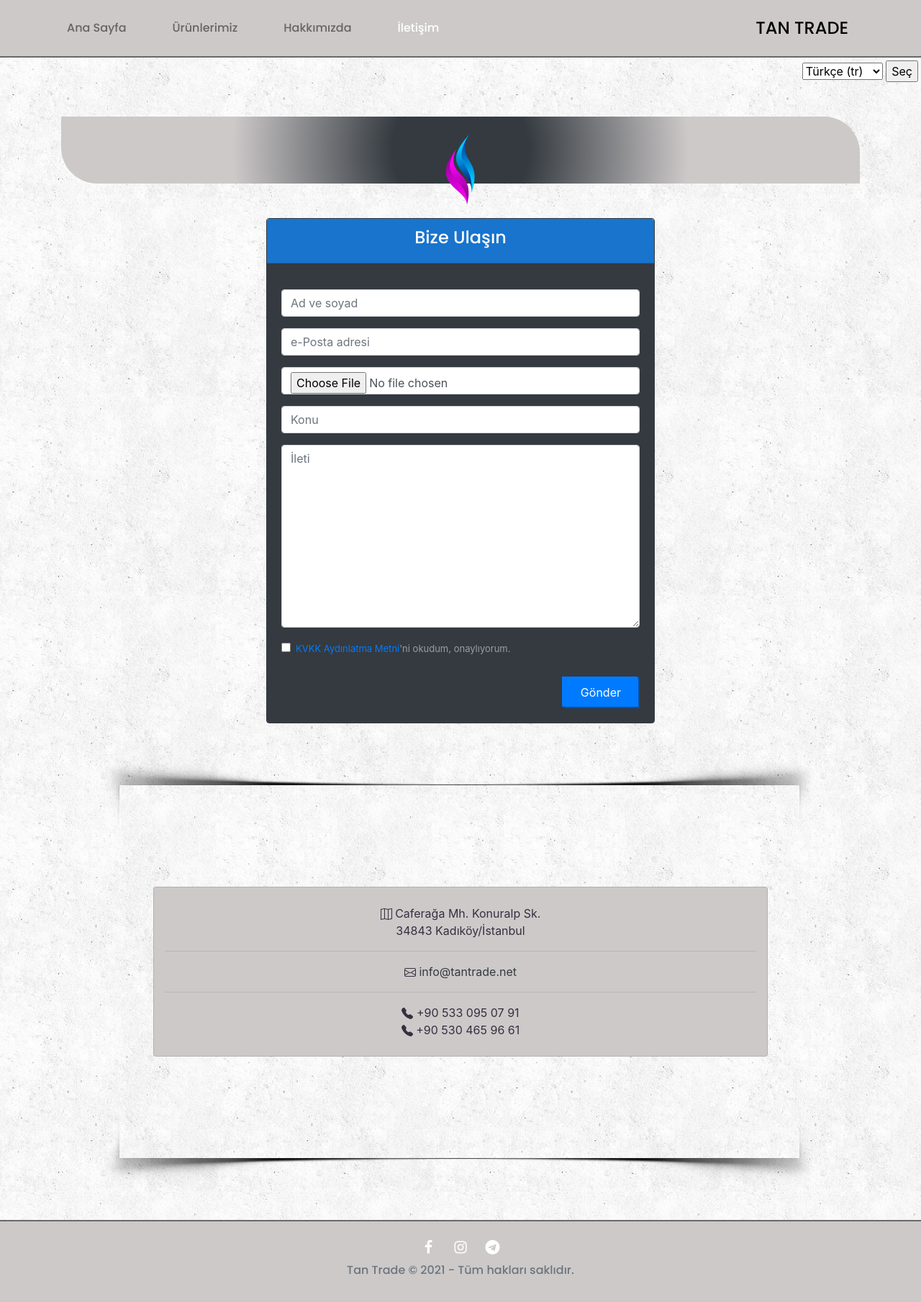
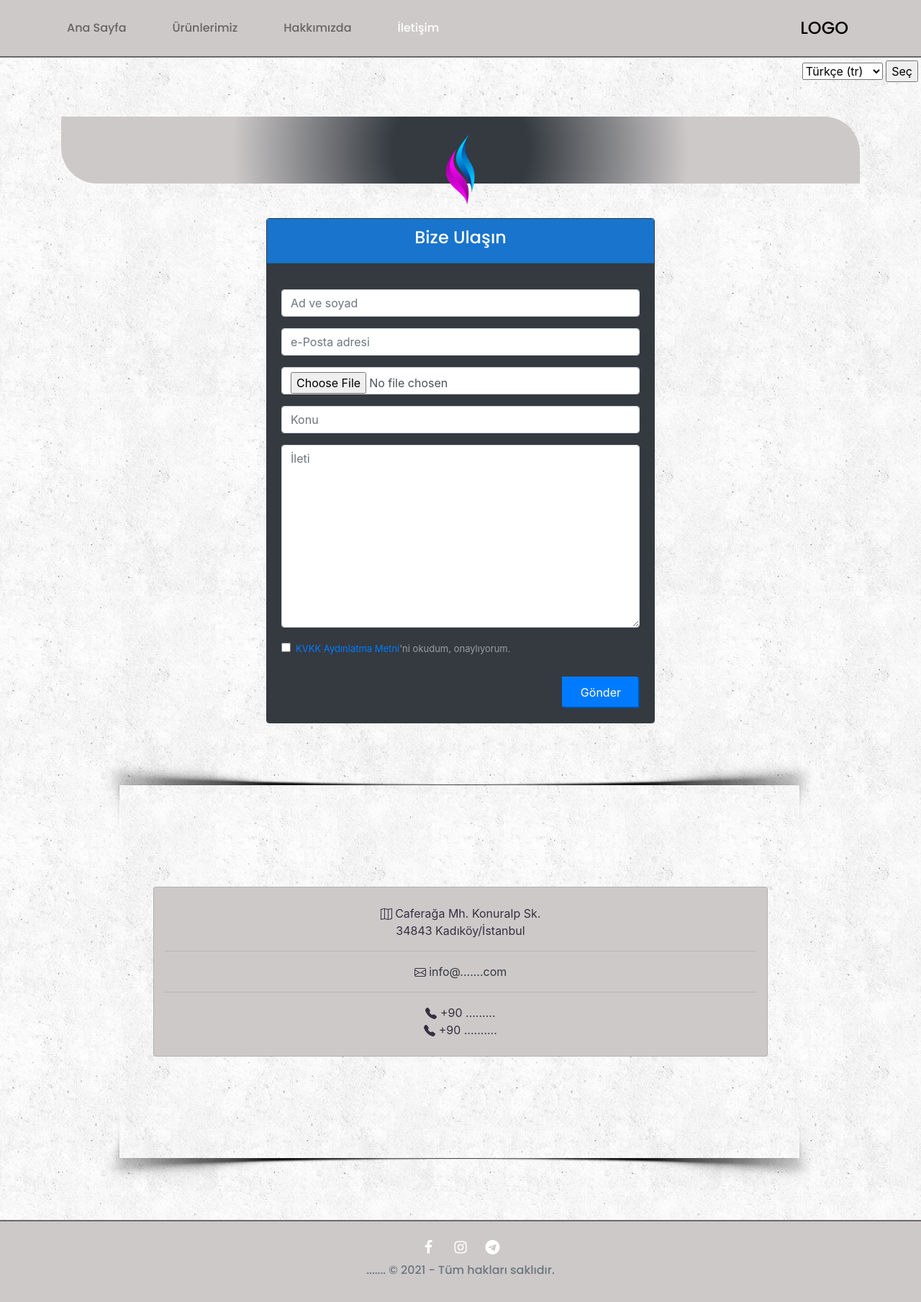
Before and after one commit to cagataysarioglu/PortfolioWebsite, a Django app: page /iletisim in a window 1280 px wide. Shown: the whole page at 72% size. Run offline with Django 3.2, Linux system fonts and the light colour scheme; some libraries are stand-ins or nearby versions.

Commit message:
It has been drafted.

```diff
--- a/templates/layout.html
+++ b/templates/layout.html
@@ -8,11 +8,11 @@
     <meta name="robots" content="index, follow, noarchive">
     <meta name="revisit-after" content="3 days">
     <meta name="rating" content="general">
-    <meta name="copyright" content="Copywrite &copy; 2021 | tantrade.net | Tüm hakları saklıdır.">
-    <meta name="reply-to" content="info@atantrade.net">
+    <meta name="copyright" content="Copywrite &copy; 2021 | ....... | Tüm hakları saklıdır.">
+    <meta name="reply-to" content="info@.......com">
     <meta name="designer" content="Haluk Çağatay Sarıoğlu">
     <meta name="description" content="">
-    <meta name="keywords" content="epoksi, membran, astar, boya, sertleştirici">
+    <meta name="keywords" content="">
     <link rel="stylesheet" href="https://stackpath.bootstrapcdn.com/bootstrap/4.4.1/css/bootstrap.min.css" integrity="sha384-Vkoo8x4CGsO3+Hhxv8T/Q5PaXtkKtu6ug5TOeNV6gBiFeWPGFN9MuhOf23Q9Ifjh" crossorigin="anonymous">
     <link rel="stylesheet" href="https://cdnjs.cloudflare.com/ajax/libs/font-awesome/4.7.0/css/font-awesome.min.css">
     <link rel="stylesheet" href="{% static 'css/style.css' %}">
@@ -68,7 +68,7 @@
         #kvkk p{text-indent:50px;}
         #who_are_we p{text-indent:50px;}
     </style>
-    <title>TAN TRADE</title>
+    <title>WEBSITE</title>
 </head>
 <body class="bg-secondary" onload="setActive()">
     {% include 'partials/_navbar.html' %}
--- a/templates/pages/contact.html
+++ b/templates/pages/contact.html
@@ -59,14 +59,14 @@
         <hr>
         <div class="col-md-3 mx-auto text-center"><svg xmlns="http://www.w3.org/2000/svg" width="16" height="16" fill="currentColor" class="bi bi-envelope" viewBox="0 0 16 16">
             <path d="M0 4a2 2 0 0 1 2-2h12a2 2 0 0 1 2 2v8a2 2 0 0 1-2 2H2a2 2 0 0 1-2-2V4zm2-1a1 1 0 0 0-1 1v.217l7 4.2 7-4.2V4a1 1 0 0 0-1-1H2zm13 2.383l-4.758 2.855L15 11.114v-5.73zm-.034 6.878L9.271 8.82 8 9.583 6.728 8.82l-5.694 3.44A1 1 0 0 0 2 13h12a1 1 0 0 0 .966-.739zM1 11.114l4.758-2.876L1 5.383v5.73z"/>
-            </svg><a id="mail" href="mailto:info@tantrade.net" onmouseover="mouseOver()" onmouseout="mouseOut()" style="text-decoration: none; color: #343a40;">   info@tantrade.net</a></div>
+            </svg><a id="mail" href="mailto:info@tantrade.net" onmouseover="mouseOver()" onmouseout="mouseOut()" style="text-decoration: none; color: #343a40;">   info@.......com</a></div>
         <hr>
         <div class="col-md-3 mx-auto text-center"><svg xmlns="http://www.w3.org/2000/svg" width="16" height="16" fill="currentColor" class="bi bi-telephone-fill" viewBox="0 0 16 16">
             <path fill-rule="evenodd" d="M1.885.511a1.745 1.745 0 0 1 2.61.163L6.29 2.98c.329.423.445.974.315 1.494l-.547 2.19a.678.678 0 0 0 .178.643l2.457 2.457a.678.678 0 0 0 .644.178l2.189-.547a1.745 1.745 0 0 1 1.494.315l2.306 1.794c.829.645.905 1.87.163 2.611l-1.034 1.034c-.74.74-1.846 1.065-2.877.702a18.634 18.634 0 0 1-7.01-4.42 18.634 18.634 0 0 1-4.42-7.009c-.362-1.03-.037-2.137.703-2.877L1.885.511z"/>
-            </svg> +90 533 095 07 91</div>
+            </svg> +90 .........</div>
         <div class="col-md-3 mx-auto text-center"><svg xmlns="http://www.w3.org/2000/svg" width="16" height="16" fill="currentColor" class="bi bi-telephone-fill" viewBox="0 0 16 16">
             <path fill-rule="evenodd" d="M1.885.511a1.745 1.745 0 0 1 2.61.163L6.29 2.98c.329.423.445.974.315 1.494l-.547 2.19a.678.678 0 0 0 .178.643l2.457 2.457a.678.678 0 0 0 .644.178l2.189-.547a1.745 1.745 0 0 1 1.494.315l2.306 1.794c.829.645.905 1.87.163 2.611l-1.034 1.034c-.74.74-1.846 1.065-2.877.702a18.634 18.634 0 0 1-7.01-4.42 18.634 18.634 0 0 1-4.42-7.009c-.362-1.03-.037-2.137.703-2.877L1.885.511z"/>
-            </svg> +90 530 465 96 61</div>
+            </svg> +90 ..........</div>
     </div>
 </div>
 <img id="design" class="img-fluid" src="{% static 'media/row_design_bottom.png' %}" alt="" style="user-select: none;">
--- a/templates/pages/index.html
+++ b/templates/pages/index.html
@@ -45,7 +45,7 @@
 </div>
 <img id="design" class="img-fluid" src="{% static 'media/row_design_top.png' %}" alt="" style="user-select: none">
 <div class="card p-3 my-5 mx-auto w-75" style="user-select: none; background-color: #cdc9c9;">
-    <h1 class="text-center" style="font-family: 'Poppins', sans-serif;">{% trans 'Neden Tan Trade?' %}</h1>
+    <h1 class="text-center" style="font-family: 'Poppins', sans-serif;">{% trans 'Neden .....?' %}</h1>
     <p class="text-center" style="font-size: medium">Lorem ipsum dolor sit amet, consectetur adipisicing elit. A ab adipisci alias, aliquam amet aperiam aut dolor eos eum ex incidunt, iusto maxime molestias neque odit quisquam sit, soluta sunt. Ad adipisci assumenda cupiditate dolores eius eligendi esse nisi obcaecati tempora tempore? Accusantium amet aperiam assumenda autem beatae dolore et ex excepturi explicabo impedit in labore modi odit, porro quas qui rerum, saepe temporibus veritatis voluptas. Aut expedita quibusdam similique.</p>
 </div>
 <img id="design" class="img-fluid" src="{% static 'media/row_design_bottom.png' %}" alt="" style="user-select: none;">
--- a/templates/pages/kvkk.html
+++ b/templates/pages/kvkk.html
@@ -3,7 +3,7 @@
 {% block content %}
 <div class="jumbotron jumbotron-fluid py-4 mb-5 mt-5" style="border-radius: 0 50px; background-color: #4e555b; font-family: 'Poppins', sans-serif;">
     <div class="container">
-        <h1 class="display-6 text-center text-white">Tan Trade Kişisel Verilerin Korunması Politikası</h1>
+        <h1 class="display-6 text-center text-white">Kişisel Verilerin Korunması Politikası</h1>
     </div>
 </div>
     <div id="kvkk" class="card p-3 bg-dark text-white" style="user-select: none;">
@@ -45,6 +45,6 @@
             <li>Kanuna aykırı olarak işlenmesi sebebiyle zarara uğramanız hâlinde zararın giderilmesini talep etme haklarına sahipsiniz.</li>
         </ol>
         <p>KVK Kanunu’nun 13. maddesinin 1. fıkrası gereğince, yukarıda belirtilen haklarınızı kullanmak ile ilgili talebinizi, yazılı olarak veya Kişisel Verileri Koruma Kurulu’nun belirlediği diğer yöntemlerle Şirketimize iletebilirsiniz.</p>
-        <p>Yukarıda belirtilen haklarınızı kullanmak için kimliğinizi tespit edici gerekli bilgiler ile talep dilekçenizi bizzat elden teslim edebilir, noter kanalıyla veya Kişisel Verileri Koruma Kurulu tarafından belirlenen diğer yöntemler ile gönderebilir veya info@tantrade.net adresine güvenli elektronik imzalı olarak iletebilirsiniz.</p>
+        <p>Yukarıda belirtilen haklarınızı kullanmak için kimliğinizi tespit edici gerekli bilgiler ile talep dilekçenizi bizzat elden teslim edebilir, noter kanalıyla veya Kişisel Verileri Koruma Kurulu tarafından belirlenen diğer yöntemler ile gönderebilir veya info@.......com adresine güvenli elektronik imzalı olarak iletebilirsiniz.</p>
     </div>
 {% endblock %}
--- a/templates/partials/_footer.html
+++ b/templates/partials/_footer.html
@@ -7,7 +7,7 @@
                 <a href="#" class="fa fa-instagram text-white" style="text-decoration: none"></a>
                 <a href="#" class="fa fa-telegram text-white" style="text-decoration: none"></a>
             </div>
-            <p class="text-center text-muted" style="font-family: 'Poppins', sans-serif">{% trans 'Tan Trade &COPY; 2021 - Tüm hakları saklıdır.' %}</p>
+            <p class="text-center text-muted" style="font-family: 'Poppins', sans-serif">{% trans '....... &COPY; 2021 - Tüm hakları saklıdır.' %}</p>
         </div>
     </div>
 </footer>
--- a/templates/partials/_navbar.html
+++ b/templates/partials/_navbar.html
@@ -45,7 +45,7 @@
                     </li>
                 </ul>
             </div>
-            <a href="{% url 'index' %}" class="navbar-brand" style="color: #000000; font-size: x-large;">TAN TRADE</a>
+            <a href="{% url 'index' %}" class="navbar-brand" style="color: #000000; font-size: x-large;">LOGO</a>
         </div>
     </nav>
 </header>
```
Also changed, not shown: db.sqlite3.
